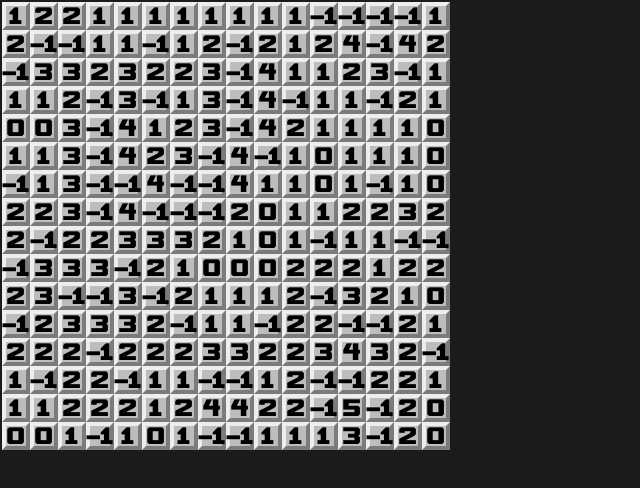
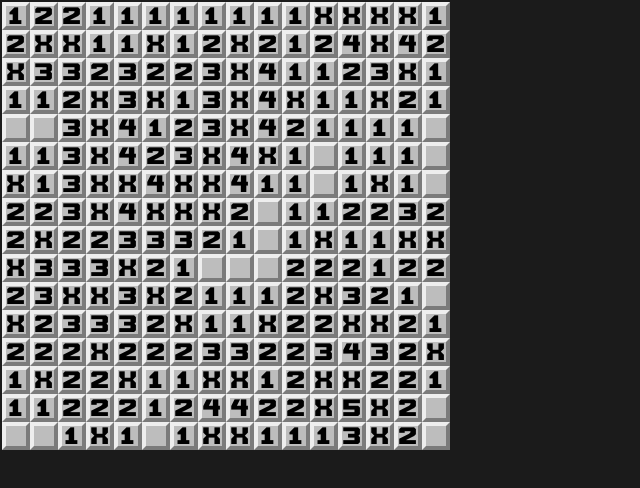
Before and after one commit to CyberFlameGO/minesweeper, a React (Create React App) app: page / in a window 1280 px wide. Shown: the top 488 px of the page, without its empty margins (0-640 px from the left). Built offline with nearby package versions, Linux system fonts and the light colour scheme.

Commit message:
temporary better way of displaying value

```diff
--- a/src/Cell.tsx
+++ b/src/Cell.tsx
@@ -6,7 +6,8 @@ interface Props {
 }
 
 const Cell: React.FC<Props> = ({ value, ...props }) => {
-    return <td {...props}>{value}</td>;
+    // Temporary
+    return <td {...props}>{value === -1 ? "X" : value === 0 ? "" : value}</td>;
 };
 
 export default Cell;
```
